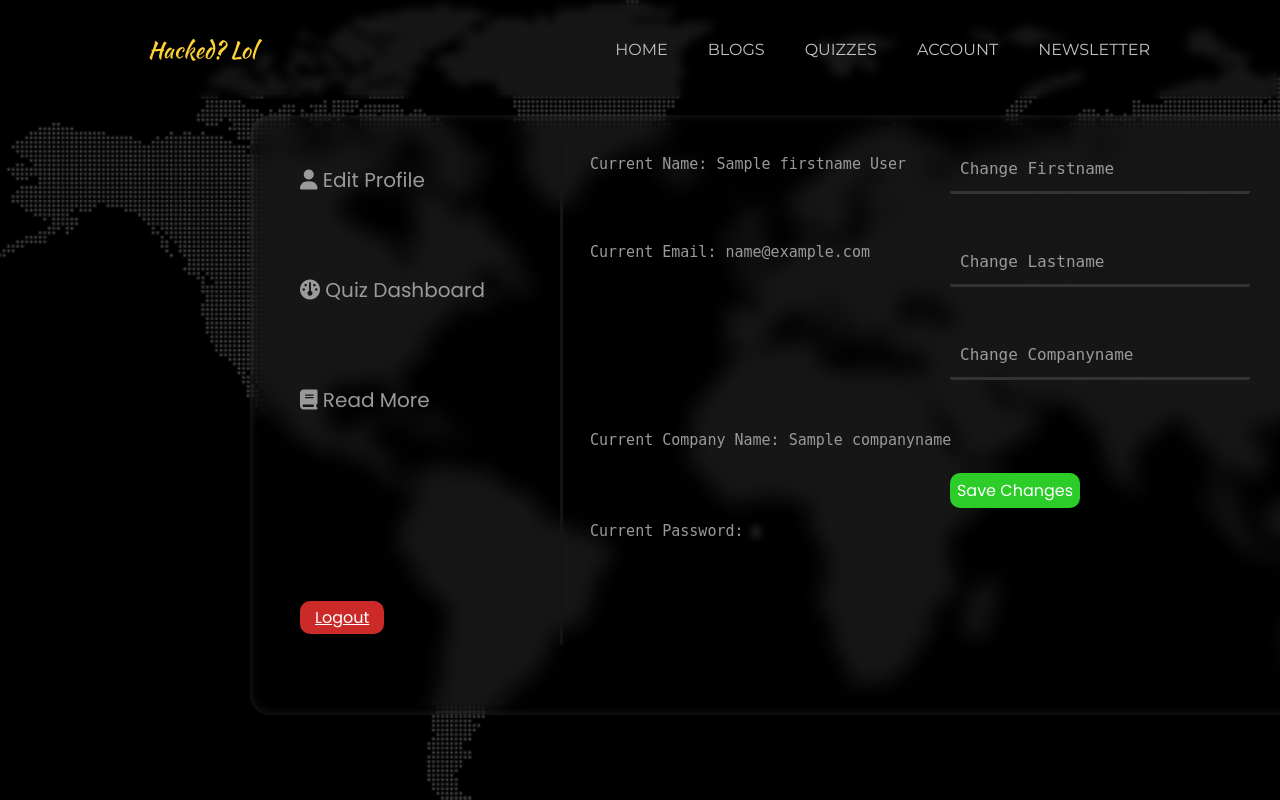
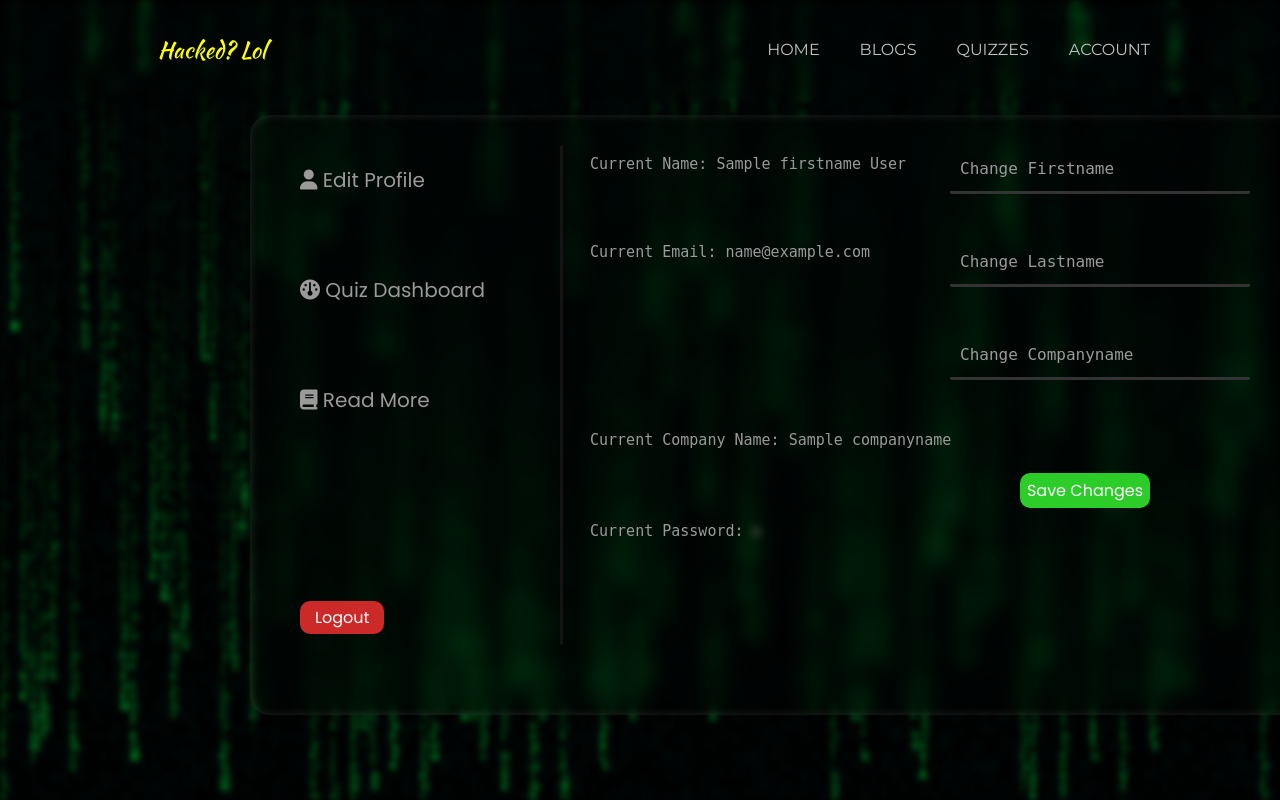
Before and after one commit to SohamMukherjee2011/HPE-Hackathon-2023, a Flask app: template templates/account.html in a window 1280 px wide. Run offline with Flask 2, Linux system fonts and the light colour scheme; the template is opened without the code that fills it: most values are stand-ins (such as "Sample title", 1, 10 or a date in 2020); some libraries are stand-ins or nearby versions; some web fonts are replaced.

Commit message:
major design changes and bug fixes

```diff
--- a/app.py
+++ b/app.py
@@ -8,7 +8,10 @@ sqlstuff.config()
 
 @app.route("/")
 def homePage():
-    return render_template("index.html")
+    if 'email' in session:
+        return render_template("index.html",login=True)
+    else:
+        return render_template("index.html",login=False)
 
 @app.route("/login-signup", methods=["POST", "GET"])
 def login_signup():
@@ -96,12 +99,16 @@ def account(email):
         newFname = request.form['firstname']
         newLname = request.form['lastname']
         newCompname = request.form['companyname']
-        sqlstuff.update('users', 'firstname', newFname, 'email', email)
-        sqlstuff.update('users', 'lastname', newLname, 'email', email)
-        sqlstuff.update('users', 'companyname', newCompname, 'email', email)
-        session['firstname'] = newFname
-        session['lastname'] = newLname
-        session['companyname'] = newCompname
+        if newFname != "":
+            sqlstuff.update('users', 'firstname', newFname, 'email', email)
+            session['firstname'] = newFname
+        if newLname != "":
+            sqlstuff.update('users', 'lastname', newLname, 'email', email)
+            session['lastname'] = newLname
+        if newCompname != "":
+            sqlstuff.update('users', 'companyname', newCompname, 'email', email)
+
+            session['companyname'] = newCompname
         return redirect(url_for('account', email = email))
 
     else:
--- a/static/css/account.css
+++ b/static/css/account.css
@@ -12,7 +12,7 @@
     user-select: none;
     pointer-events: auto;
 }
-.submit{
+#submit{
     width: 130px;
     padding: 5px;
     border-radius: 10px;
@@ -25,9 +25,13 @@
     transition: 0.5s ease-in-out;
     position: relative;
     z-index: 3;
+    display: flex;
+    justify-content: center;
+    align-items: center;
+    margin-left: 70px;
 }
 
-.submit:hover {
+#submit:hover {
     transition-delay: 0.2s;
     color: rgb(44, 204, 41);
     background: rgb(192, 250, 177);
@@ -35,12 +39,19 @@
 }
 
 body {
-    background: url("/static/img/map-image.png");
-    background-color: #000;
-    background-repeat: no-repeat;
-    background-size: cover;
+    display: flex;
+    justify-content: center;
+    align-items: center;
+    min-height: 100vh;
+    transition: 0.5s;
+    background-color: rgb(0, 0, 0);
 }
-
+canvas {
+    position: absolute;
+    filter: blur(3px);
+    z-index: 1;
+    -webkit-filter: blur(3px);
+}
 section {
     position: relative;
     width: 100%;
@@ -64,18 +75,20 @@ header {
     backdrop-filter: blur(5px);
 }
 
-header span {
+header .a {
     position: relative;
-    color: #fed136;
+    color: yellow;
     font-family: 'Kaushan Script';
     font-weight: 550;
     font-size: 23px;
     left: 1cm;
     transition: 0.5s ease-in-out;
+    padding: 10px;
+    text-decoration: none;
 }
-
-header span:hover {
+header .a:hover {
     color: #fec503;
+    cursor:pointer;
 }
 
 header ul {
@@ -110,27 +123,7 @@ header .hamburg {
 header ul li a:hover {
     color: #fec503;
 }
-input[type=submit]{
-    width: 130px;
-    padding: 5px;
-    border-radius: 10px;
-    background: rgb(44, 204, 41);
-    outline: none;
-    border: none;
-    color: #fff;
-    position: relative;
-    top: 48px;
-    transition: 0.5s ease-in-out;
-    position: relative;
-    z-index: 3;
-}
 
-input[type="submit"]:hover {
-    transition-delay: 0.2s;
-    color: rgb(44, 204, 41);
-    background: rgb(192, 250, 177);
-    cursor: pointer;
-}
 .container {
     width: 1050px;
     height: 600px;
@@ -186,6 +179,7 @@ input[type="submit"]:hover {
 
 .logout {
     position: relative;
+    text-decoration: none;
     padding: 5px;
     padding-left: 15px;
     padding-right: 15px;
--- a/static/css/forgot_password.css
+++ b/static/css/forgot_password.css
@@ -92,7 +92,10 @@ body {
     align-items: center;
     min-height: 100vh;
     transition: 0.5s;
-    background-color: rgb(0, 0, 0);
+    background: url('/static/img/map-image.png');
+    background-color: #000;
+    background-repeat: no-repeat;
+    background-size: cover;
 }
 
 canvas {
--- a/static/js/account.js
+++ b/static/js/account.js
@@ -1,3 +1,32 @@
+const canvas = document.getElementById('Matrix');
+const context = canvas.getContext('2d');
+canvas.width = window.innerWidth;
+canvas.height = window.innerHeight;
+const katakana = '私たちは愛する見知らぬ人ではありませんあなたはルールを知っています、そして私もそうです';
+const latin = 'ABCDEFGHIJKLMNOPQRSTUVWXYZ!@#$%^&*()-_=+{}[]|;:,<.>/?';
+const nums = '0123456789';
+const alphabet = katakana + latin + nums;
+const fontSize = 10;
+const columns = canvas.width / fontSize;
+const rainDrops = [];
+for (let x = 0; x < columns; x++) {
+    rainDrops[x] = 1;
+}
+const draw = () => {
+    context.fillStyle = 'rgba(0, 0, 0, 0.05)';
+    context.fillRect(0, 0, canvas.width, canvas.height);
+    context.fillStyle = '#00FF41';
+    context.font = fontSize + 'px monospace';
+    for (let i = 0; i < rainDrops.length; i++) {
+        const text = alphabet.charAt(Math.floor(Math.random() * alphabet.length));
+        context.fillText(text, i * fontSize, rainDrops[i] * fontSize);
+        if (rainDrops[i] * fontSize > canvas.height && Math.random() > 0.969) {
+            rainDrops[i] = 0;
+        }
+        rainDrops[i]++;
+    }
+};
+setInterval(draw, 40);
 const rick = document.querySelector('.rick');
 const active = document.querySelector('label')
 const submit = document.getElementsByClassName('submit');
--- a/templates/account.html
+++ b/templates/account.html
@@ -12,14 +12,13 @@
 <body>
     <section>
         <header>
-            <span class="hecked">Hacked? Lol</span>
+            <a class="a" href="/">Hacked? Lol</a>
             <div class="lists">
                 <ul class='list'>
                     <li class="list2"><a href="/">Home</a></li>
-                    <li class="list2"><a href="#">Blogs</a></li>
-                    <li class="list2"><a href="#">Quizzes</a></li>
-                    <li class="list2"><a href="#">Account</a></li>
-                    <li class="list2"><a href="#">Newsletter</a></li>
+                    <li class="list2"><a href="/blogs">Blogs</a></li>
+                    <li class="list2"><a href="/quizzes">Quizzes</a></li>
+                    <li class="list2"><a href="/account">Account</a></li>
                 </ul>
             </div>
             <div class="hamburg">
@@ -27,6 +26,7 @@
             </div>
         </header>
     </section>
+    <canvas id="Matrix"></canvas>
     <div class="container">
         <ul class="dashboard">
             <li class="dashnav"><a href="#"><i class="fa-solid fa-user"></i> Edit Profile</a></li>
@@ -46,18 +46,7 @@
                 <input type="text" placeholder="Change Firstname" class="name" name="firstname">
                 <input type="text" placeholder="Change Lastname" class="name" name="lastname">
                 <input type="text" placeholder="Change Companyname" class="username" name="companyname">
-                <input type = 'submit' class="submit" value ='Save Changes' style="width: 130px;
-                padding: 5px;
-                border-radius: 10px;
-                background: rgb(44, 204, 41);
-                outline: none;
-                border: none;
-                color: #fff;
-                position: relative;
-                top: 48px;
-                transition: 0.5s ease-in-out;
-                position: relative;
-                z-index: 3;">
+                <input type = 'submit' id="submit" value ='Save Changes'>
             </form>
         </div>
     </div>
--- a/templates/forgot_password.html
+++ b/templates/forgot_password.html
@@ -15,9 +15,6 @@
                 <ul class='list'>
                     <li class="list2"><a href="/">Home</a></li>
                     <li class="list2"><a href="/blogs">Blogs</a></li>
-                    <li class="list2"><a href="/quizzes">Quizzes</a></li>
-                    <li class="list2"><a href="/account">Account</a></li>
-                    <li class="list2"><a href="/home">Newsletter</a></li>
                     <li class="list2"><a href="/login-signup">Login</a></li>
                 </ul>
             </div>
@@ -26,7 +23,6 @@
             </div>
         </header>
     </section>
-    <canvas id="Matrix"></canvas>
     <div class="formbG">
         <div class="loginForm">
             <form method = "post">
--- a/templates/index.html
+++ b/templates/index.html
@@ -53,6 +53,7 @@
                     <li>
                         <a class="page-scroll" href="/blogs">Blogs</a>
                     </li>
+                    {% if login == True%}
                     <li>
                         <a class="page-scroll" href="/quizzes">Quizzes</a>
                     </li>
@@ -62,9 +63,13 @@
                     <li>
                         <a class="page-scroll" href="#newsletter">Newsletter</a>
                     </li>
+                    {%endif%}
+
+                    {%if login == False%}
                     <li>
                         <a class="page-scroll" href="/login-signup">Login</a>
                     </li>
+                    {%endif%}
                 </ul>
             </div>
             <!-- /.navbar-collapse -->
--- a/templates/login-signup.html
+++ b/templates/login-signup.html
@@ -19,10 +19,7 @@
                 <ul class='list'>
                     <li class="list2"><a href="/">Home</a></li>
                     <li class="list2"><a href="/blogs">Blogs</a></li>
-                    <li class="list2"><a href="/quizzes">Quizzes</a></li>
-                    <li class="list2"><a href="/account">Account</a></li>
-                    <li class="list2"><a href="/home">Newsletter</a></li>
-                    <li class="list2"><a href="/login">Login</a></li>
+                    <li class="list2"><a href="/login-signup">Login</a></li>
                 </ul>
             </div>
             <div class="hamburg">
@@ -30,7 +27,6 @@
             </div>
         </header>
     </section>
-    <canvas id="Matrix"></canvas>
     <div class="container">
         <div class="loginbG">
             <div class="box login">
```
Also changed, not shown: static/css/login-signup.css (+12 -13 lines), static/js/forgot_password.js (+1 -29 lines), static/js/login-signup.js (+0 -29 lines), templates/account_temp.html (deleted, +0 -18 lines).
